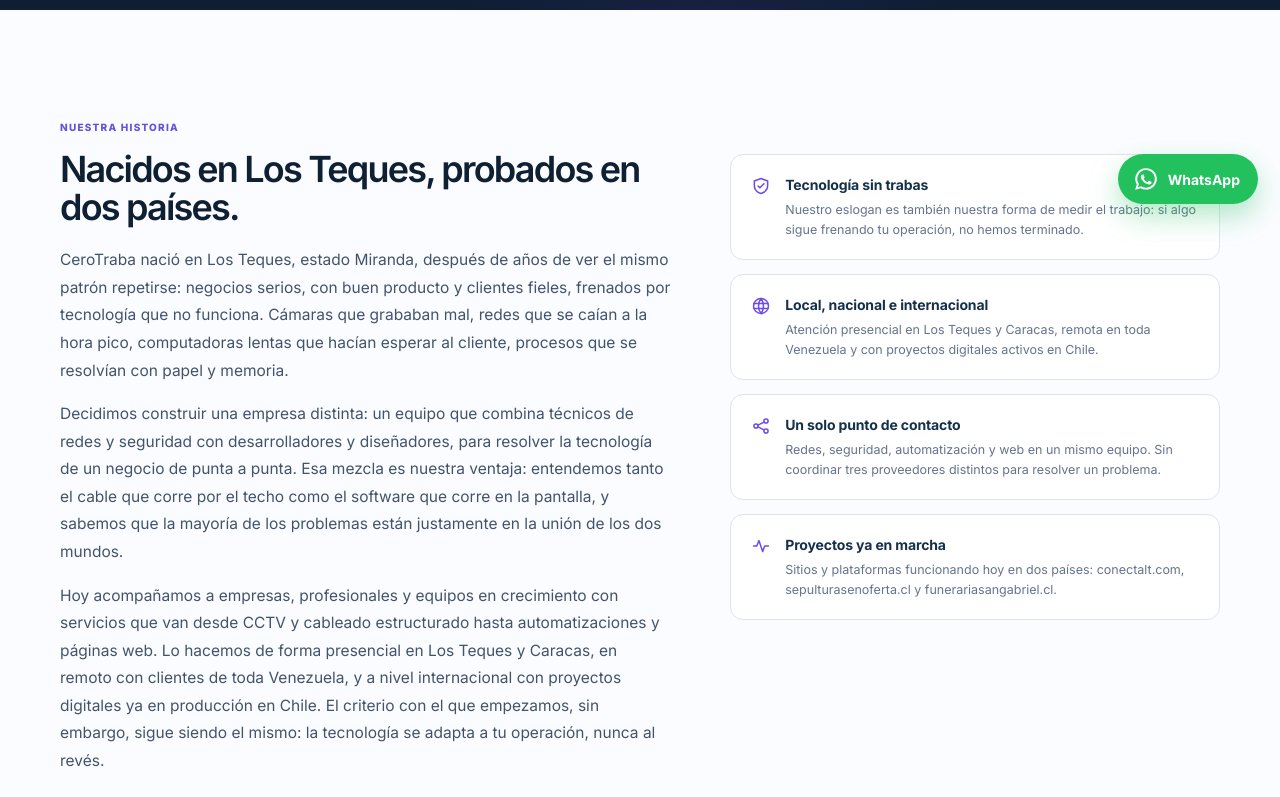
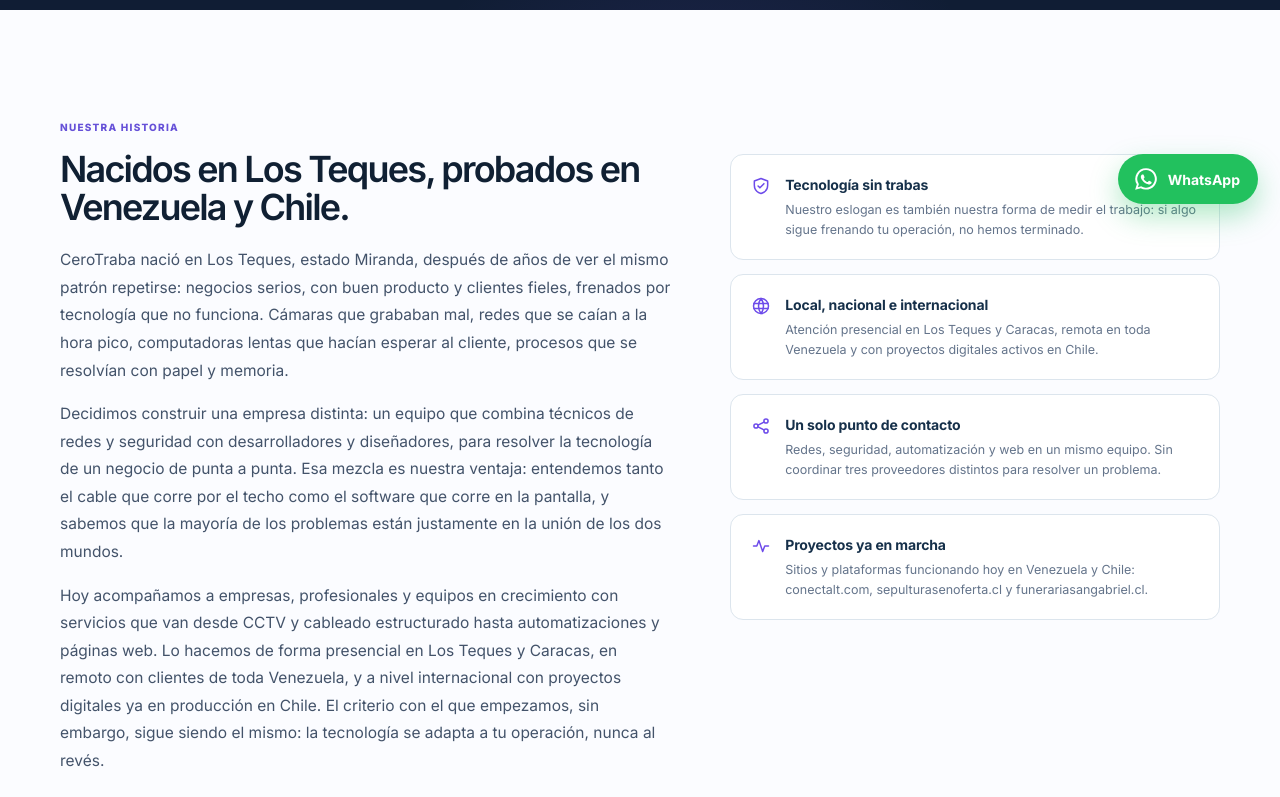
Before and after one commit to sqn8nproyect-pixe/cerotraba3.0, a Next.js app: page /nosotros in a window 1280 px wide. Shown: the part 574-1371 px from the top of the page. Built offline with nearby package versions, Linux system fonts and the light colour scheme; no server answers.

Commit message:
Clarificar paises en /nosotros: Venezuela y Chile explicito en vez de 'dos paises'

```diff
--- a/src/app/nosotros/page.tsx
+++ b/src/app/nosotros/page.tsx
@@ -190,7 +190,7 @@ export default function NosotrosPage() {
         <div className="about-story-grid">
           <div className="about-story-copy reveal">
             <p className="eyebrow">Nuestra historia</p>
-            <h2 id="story-title">Nacidos en Los Teques, probados en dos países.</h2>
+            <h2 id="story-title">Nacidos en Los Teques, probados en Venezuela y Chile.</h2>
             <p>
               CeroTraba nació en Los Teques, estado Miranda, después de años de ver el mismo patrón repetirse: negocios
               serios, con buen producto y clientes fieles, frenados por tecnología que no funciona. Cámaras que grababan
@@ -250,7 +250,7 @@ export default function NosotrosPage() {
               </svg>
               <div>
                 <strong>Proyectos ya en marcha</strong>
-                <p>Sitios y plataformas funcionando hoy en dos países: conectalt.com, sepulturasenoferta.cl y funerariasangabriel.cl.</p>
+                <p>Sitios y plataformas funcionando hoy en Venezuela y Chile: conectalt.com, sepulturasenoferta.cl y funerariasangabriel.cl.</p>
               </div>
             </div>
           </div>
```
